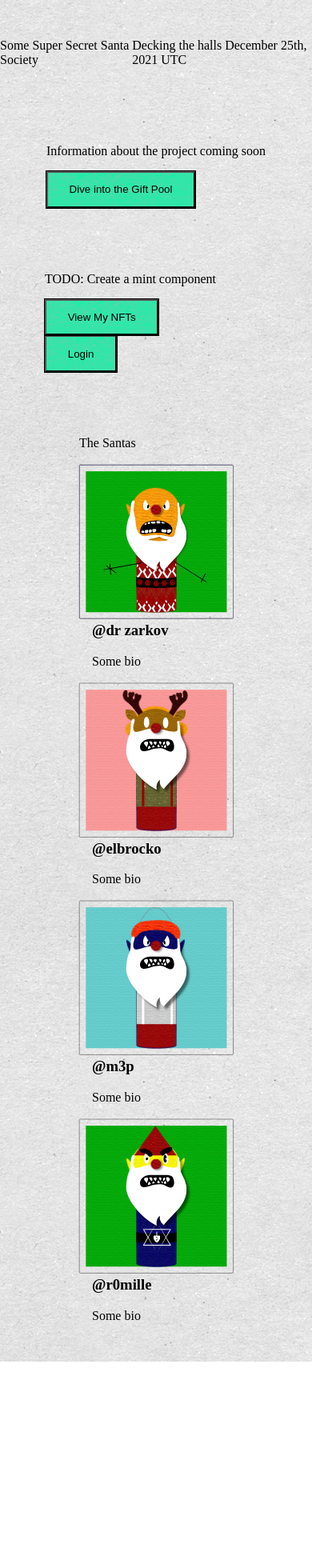
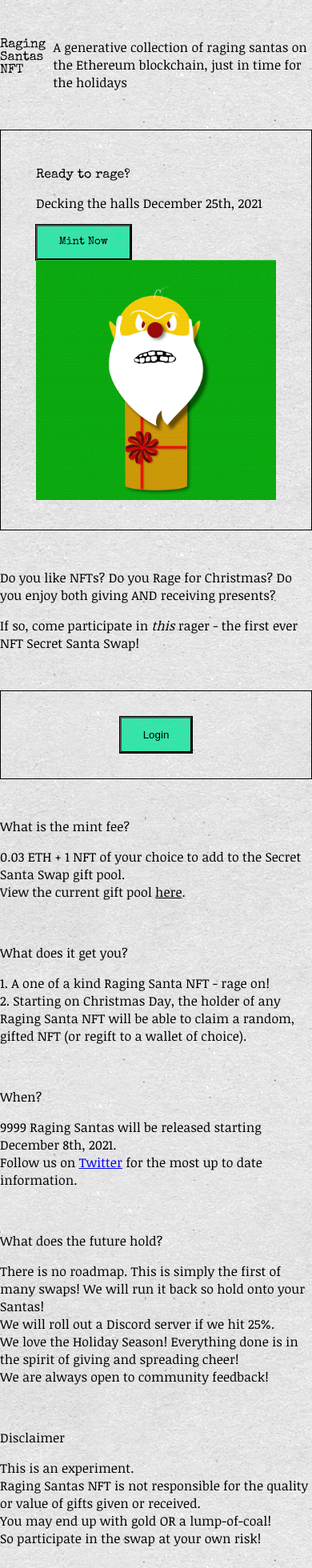
Before and after one commit to bridgetown-collective/secret-santa, a Next.js app: page / in a window 390 px wide. Shown: the top 1960 px of the page at 80% size. Before the commit the page ends 1702 px from the top, so only its background shows below. Built offline with nearby package versions, Linux system fonts and the light colour scheme.

Commit message:
wip - all things landing page

```diff
--- a/components/about.tsx
+++ b/components/about.tsx
@@ -1,12 +1,14 @@
-import Link from "next/link";
-
 export default function About() {
   return (
     <div>
-      <p className="text-2xl m-2">Information about the project coming soon</p>
-      <Link href="/the-pool">
-        <button>Dive into the Gift Pool</button>
-      </Link>
+      <p className="text-2xl">
+        Do you like NFTs? Do you Rage for Christmas? Do you enjoy both giving
+        AND receiving presents?
+      </p>
+      <p className="text-l my-2">
+        If so, come participate in <i>this</i> rager - the first ever NFT Secret
+        Santa Swap!
+      </p>
     </div>
   );
 }
--- /dev/null
+++ b/components/faq.tsx
@@ -0,0 +1,69 @@
+import Link from "next/link";
+
+export default function FAQ() {
+  return (
+    <div>
+      <p className="text-xl">What is the mint fee?</p>
+      <p className="text-md">
+        0.03 ETH + 1 NFT of your choice to add to the Secret Santa Swap gift
+        pool.
+        <br />
+        View the current gift pool{" "}
+        <Link href="/the-pool">
+          <u className="cursor-pointer">here</u>
+        </Link>
+        .
+      </p>
+
+      <br />
+      <p className="text-xl">What does it get you?</p>
+      <p className="text-md">
+        1. A one of a kind Raging Santa NFT - rage on!
+        <br />
+        2. Starting on Christmas Day, the holder of any Raging Santa NFT will be
+        able to claim a random, gifted NFT (or regift to a wallet of choice).
+      </p>
+
+      <br />
+      <p className="text-xl">When?</p>
+      <p className="text-md">
+        9999 Raging Santas will be released starting December 8th, 2021.
+        <br />
+        Follow us on{" "}
+        <Link href="https://twitter.com/RagingSantasNFT">
+          <a target="_blank" rel="noreferrer">
+            <u className="cursor-pointer">Twitter</u>
+          </a>
+        </Link>{" "}
+        for the most up to date information.
+      </p>
+
+      <br />
+      <p className="text-xl">What does the future hold?</p>
+      <p className="text-md">
+        There is no roadmap. This is simply the first of many swaps! We will run
+        it back so hold onto your Santas!
+        <br />
+        We will roll out a Discord server if we hit 25%.
+        <br />
+        We love the Holiday Season! Everything done is in the spirit of giving
+        and spreading cheer!
+        <br />
+        We are always open to community feedback!
+      </p>
+
+      <br />
+      <p className="text-xl">Disclaimer</p>
+      <p className="text-md">
+        This is an experiment.
+        <br />
+        Raging Santas NFT is not responsible for the quality or value of gifts
+        given or received.
+        <br />
+        You may end up with gold OR a lump-of-coal!
+        <br />
+        So participate in the swap at your own risk!
+      </p>
+    </div>
+  );
+}
--- /dev/null
+++ b/components/hero.tsx
@@ -0,0 +1,26 @@
+import Link from "next/link";
+import Image from "next/image";
+
+export default function Hero() {
+  return (
+    <div className="flex flex-wrap justify-around md:flex-row flex-col-reverse">
+      <div className="flex flex-col justify-center text-left md:mr-12">
+        <p className="text-4xl alt-font">Ready to rage?</p>
+        <p className="text-xl mt-4 mb-4">
+          Decking the halls December 25th, 2021
+        </p>
+        <Link href="#mint">
+          <button className="text-xl alt-font">Mint Now</button>
+        </Link>
+      </div>
+      <div className="md:m-0 m-8">
+        <Image
+          src="/assets/raging_santa_animated_gif_01.gif"
+          alt=""
+          width={300}
+          height={300}
+        />
+      </div>
+    </div>
+  );
+}
--- a/components/mint.tsx
+++ b/components/mint.tsx
@@ -1,22 +1,44 @@
 import Link from "next/link";
+import { NFTCard } from "@bridgetown-collective/paris";
 
 import RequireWeb3 from "./require-web3";
+import SvgSketch from "./image_generation/svg-sketch";
 
-export default function Mint() {
+function Mint({ svgMap }) {
   return (
-    <div className="container flex justify-center">
-      <div className="block" style={{ marginRight: "4rem" }}>
-        <p>TODO: Create a mint component</p>
-        <Link href="/my-gallery">
-          <button>View My NFTs</button>
-        </Link>
+    <div className="flex flex-wrap justify-around w-full" id="mint">
+      <div className="text-center mb-8 md:mb-0">
+        <p className="text-2xl alt-font">
+          Santas Raging
+          <br />
+          {500} / 9999
+          <br />
+          <br />
+        </p>
+        <SvgSketch seed={Math.random()} svgMap={svgMap} />
       </div>
 
-      <div className="block">
-        <RequireWeb3>
-          <button disabled>Mint Now</button>
-        </RequireWeb3>
+      <div className="flex flex-col justify-center">
+        <Link href="/my-gallery">
+          <button className="inline-block">Select NFT To Gift</button>
+        </Link>
+        <br />
+        <div className="inline-block self-center">
+          <NFTCard
+            contractAddress="0x9048de699869385756939a7bb0a22b6d6cb63a83"
+            tokenId="743"
+            size={200}
+          />
+        </div>
+        <br />
+        <button disabled className="text-xl w-96 alt-font">
+          Mint Now
+        </button>
       </div>
     </div>
   );
 }
+
+export default function WrappedMint({ svgMap }) {
+  return <RequireWeb3 Component={() => <Mint svgMap={svgMap} />} />;
+}
--- /dev/null
+++ b/components/reveal.tsx
@@ -0,0 +1,22 @@
+import RequireWeb3 from "./require-web3";
+
+function Reveal() {
+  return (
+    <div className="flex flex-wrap justify-around w-full" id="reveal">
+      <p className="text-4xl alt-font">
+        {Math.floor(
+          (new Date("2021-12-25T00:00:00Z").getTime() - Date.now()) /
+            1000 /
+            60 /
+            60 /
+            24
+        )}{" "}
+        Days Until Christmas
+      </p>
+    </div>
+  );
+}
+
+export default function WrappedMint() {
+  return <RequireWeb3 Component={() => <Reveal />} />;
+}
--- a/pages/_app.tsx
+++ b/pages/_app.tsx
@@ -1,9 +1,24 @@
+import Head from "next/head";
 import "tailwindcss/tailwind.css";
 import "styled-jsx";
 
 export default function App({ Component, pageProps }) {
   return (
-    <div className="page flex flex-col m-8 text-center justify-center">
+    <div className="container flex justify-center m-auto py-8">
+      <Head>
+        <title>Raging Santas NFT</title>
+        <link rel="preconnect" href="https://fonts.googleapis.com"></link>
+        <link
+          rel="preconnect"
+          href="https://fonts.gstatic.com"
+          crossOrigin="true"
+        ></link>
+        <link
+          href="https://fonts.googleapis.com/css2?family=Noticia+Text&family=Special+Elite&display=swap"
+          rel="stylesheet"
+        ></link>
+      </Head>
+
       <Component {...pageProps} />
 
       <style jsx global>{`
@@ -11,8 +26,13 @@ export default function App({ Component, pageProps }) {
         body {
           background: url("/assets/cardboard.png");
           background-color: #fff;
+          font-family: "Noticia Text", serif;
           margin: 0;
           padding: 0;
+        }
+
+        .alt-font {
+          font-family: "Special Elite", cursive;
         }
 
         button {
--- a/pages/index.tsx
+++ b/pages/index.tsx
@@ -3,8 +3,11 @@ import path from "path";
 import "styled-jsx";
 
 import About from "../components/about";
+import FAQ from "../components/faq";
+import Hero from "../components/hero";
 import { getSVGMap } from "../components/image_generation/common";
 import Mint from "../components/mint";
+import Reveal from "../components/reveal";
 import TheSantas from "../components/the-santas";
 
 export function getStaticProps() {
@@ -18,12 +21,17 @@ export function getStaticProps() {
 
 export default function Home({ svgMap }) {
   return (
-    <div className="container">
+    <div className="inline-flex flex-col self-center mb-24">
       <div className="section flex-col text-center">
-        <p className="text-6xl">Some Super Secret Santa Society</p>
-        <p className="text-3xl m-4">
-          Decking the halls December 25th, 2021 UTC
+        <p className="text-6xl alt-font">Raging Santas NFT</p>
+        <p className="text-xl">
+          A generative collection of raging santas on the Ethereum blockchain,
+          just in time for the holidays
         </p>
+      </div>
+
+      <div className="section">
+        <Hero />
       </div>
 
       <div className="section">
@@ -31,7 +39,15 @@ export default function Home({ svgMap }) {
       </div>
 
       <div className="section">
-        <Mint />
+        <Mint svgMap={svgMap} />
+      </div>
+
+      <div className="section">
+        <FAQ />
+      </div>
+
+      <div className="section">
+        <Reveal />
       </div>
 
       <div className="section">
@@ -44,8 +60,10 @@ export default function Home({ svgMap }) {
           justify-content: space-around;
           margin: 2rem 0;
         }
-        .section + .section {
-          margin-top: 4rem;
+
+        .section:nth-of-type(even) {
+          border: solid 1px black;
+          padding: 2rem;
         }
       `}</style>
     </div>
```
Also changed, not shown: public/assets/raging_santa_animated_gif_01.gif (added).
